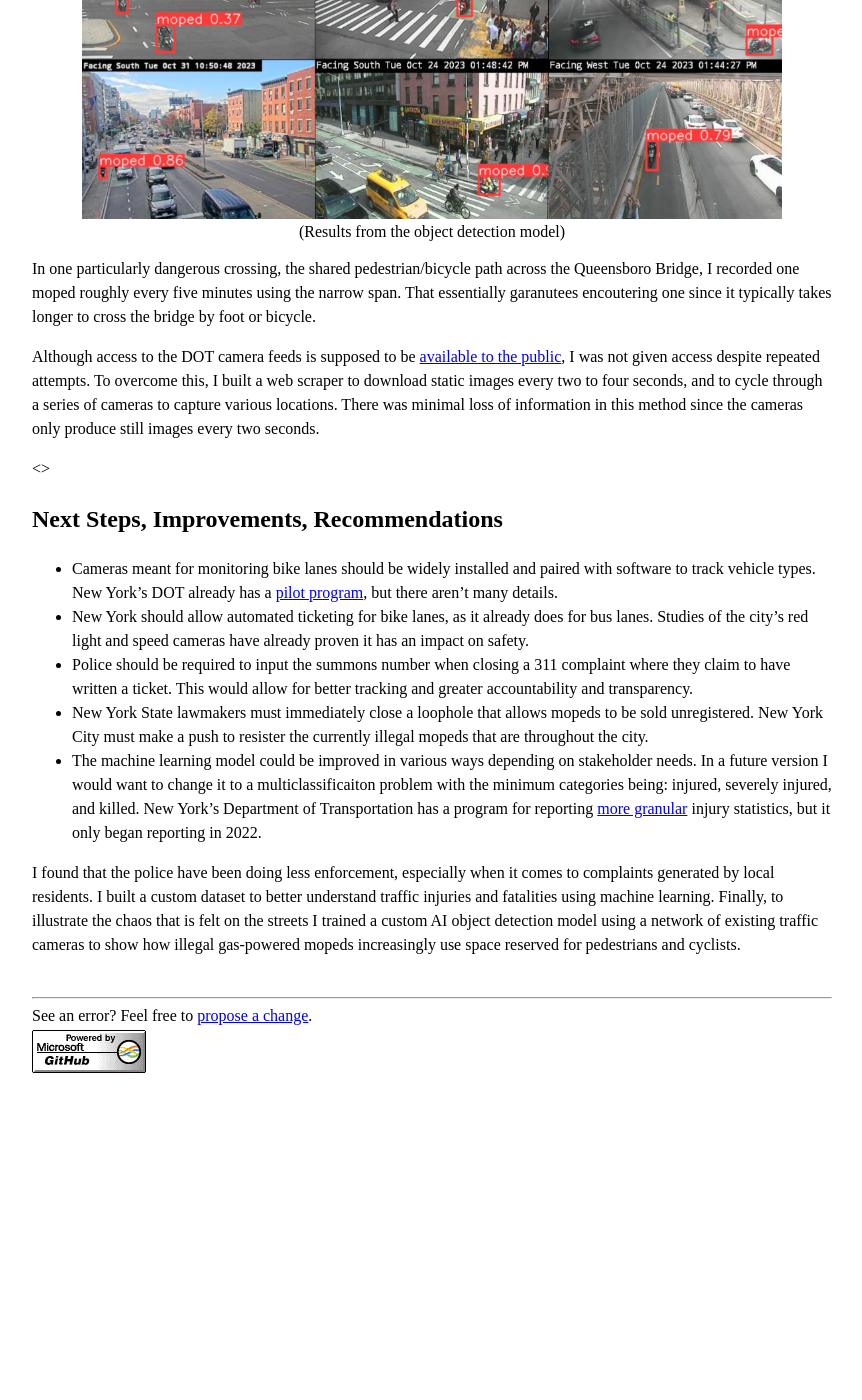
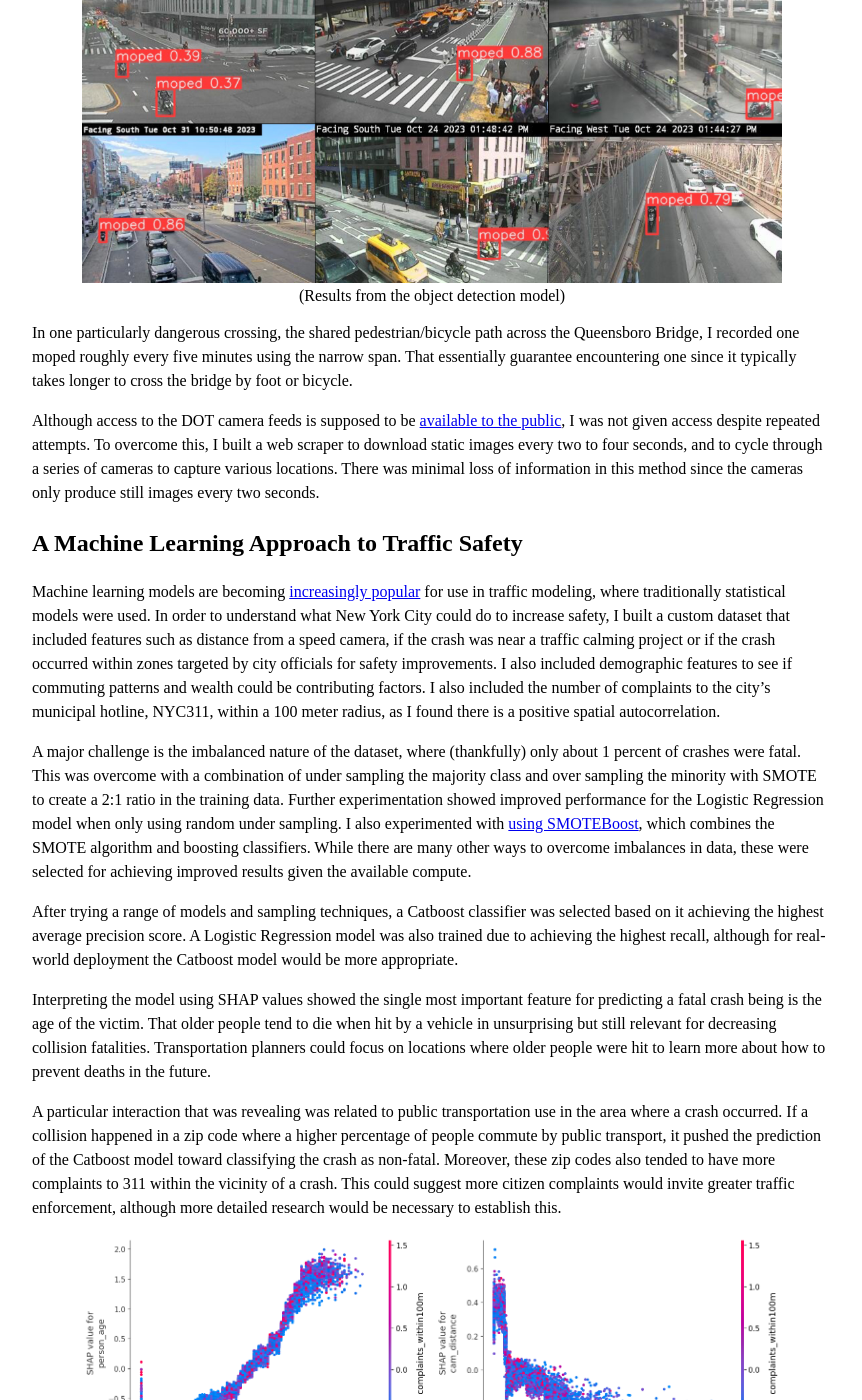
Before and after one commit to benarnav/benarnav.github.io, a Jekyll site: the page built from nyc_streets.md, in a window 1280 px wide and 1400 px high, scrolled down 3439 px. Shown: the whole window, without its empty margins (208-1070 px from the left). Built offline with Jekyll 4.4.1, drawn with Linux system fonts in a browser that asks for light colours; before the commit the page ends 4524 px from its top, so only the background shows below that; some of the changed text lies outside the part shown.

Commit message:
upload files

```diff
--- a/nyc_streets.md
+++ b/nyc_streets.md
@@ -2,26 +2,27 @@
 title: Understanding New York's Street Safety Crisis
 layout: page
 ---
+Here's a version of this research published in the journal [Vital City](). And if you'd like to see the code/data behind this, [click here](https://github.com/benarnav/nyc_streets/).
+<br>
 <h2>tl;dr</h2>
-New York City's streets are a pretty crazy place, they can be fun and exciting, but also dangerous. Amid a steady increase in complaints by ordinary citizens, police enforcement has plummeted all while there's been a surge in illegal gas powered mopeds taking to the streets. Here are some things I found:
+New York City's streets are a pretty crazy place, they can be fun and exciting, but also dangerous. Amid a steady increase in complaints by ordinary citizens, police enforcement has plummeted all while there's been a surge in illegal gas-powered mopeds taking to the streets. Here are some things I found:
 
 + <u>Cops don't always do what they say they do:</u> In <b>more than a third</b> of cases where police say they wrote a ticket after someone complained about illegal parking in the past decade, no matching summons could be found.
 + <u>The NYPD doesn't enforce the law on itself:</u> Less than 2 percent of illegal parking complaints filed within a block of a police precinct resulted in a ticket over the same period, with many officer's [chronically parking](https://www.sciencedirect.com/science/article/pii/S2590198223000635?via%3Dihub) on sidewalks and in bike lanes.
 + <u> Complaints are up, enforcement is down:</u> Complaints about illegal parking have increase more than seven fold between 2014 and 2023, while
-tickets issued by police officers have dropped by 67 percent.
-+ <u>A moped illegally crosses the 59th Street Bridge every five minutes:</u> I trained a custom object detection model using existing traffic cameras and recorded mopeds frequently crossing the span shared with pedestrians and cyclists. That's dangerous!
+tickets issued by police officers have dropped by 69 percent.
++ <u>A moped illegally crosses the 59th Street Bridge every five minutes:</u> I trained a custom object detection model using existing traffic cameras and recorded mopeds frequently crossing the span shared with pedestrians and cyclists. That's dangerous! And illegal!
 + <u>Car crashes and complaints are linked:</u> There is a positive correlation between the location of vehicle crashes where at least one person was injured or killed and the number of 311 complaints about illegal parking, faulty traffic signals and street lighting.
-+ [[TK information on the ML model]]
++ <u></u>
 
 <h2>Background: Lack of Enforcement</h2>
-<br>
 <iframe title="As Illegal Parking in NYC Grows, the Police Issue Fewer Tickets" aria-label="Interactive line chart" id="datawrapper-chart-mr9s9" src="https://datawrapper.dwcdn.net/mr9s9/4/" scrolling="no" frameborder="0" style="width: 0; min-width: 100%" height="400" data-external="1"></iframe><script type="text/javascript">!function(){"use strict";window.addEventListener("message",(function(a){if(void 0!==a.data["datawrapper-height"]){var e=document.querySelectorAll("iframe");for(var t in a.data["datawrapper-height"])for(var r=0;r<e.length;r++)if(e[r].contentWindow===a.source){var i=a.data["datawrapper-height"][t]+"px";e[r].style.height=i}}}))}();
 </script>
 <br>
 
 I found that the police have been doing less enforcement, especially when it comes to complaints generated by local residents. I built a custom dataset to better understand traffic injuries and fatalities using machine learning. Finally, to illustrate the chaos that is felt on the streets I  trained a custom AI object detection model using a network of existing traffic  cameras to show how illegal gas-powered mopeds increasingly use space reserved for pedestrians and cyclists.
 
-In the past decade, the NYPD has dramatically reduced enforcement of traffic and parking violaitons, leading to a dangerous environment on New York's streets. Like many cities in the United States, New York operates a hotline at 311 for citizens to file complaints or access a variety of city services. When a complaint is made about illegal parking, it is routed to the police.
+In the past decade, the NYPD has dramatically reduced enforcement of traffic and parking violations, leading to a dangerous environment on New York's streets. Like many cities in the United States, New York operates a hotline at 311 for citizens to file complaints or access a variety of city services. When a complaint is made about illegal parking, it is routed to the police.
 
 Police also often refuse to follow the law themselves when it comes to illegal parking. The streets around police stations have become clogged with officers' personal vehicles, sometimes rendering the sidewalk impassible, forcing pedestrians, wheelchair users and parents with strollers into the streets. New Yorkers are clearly frustrated by this chronic issue, and have repeatedly filed complaints to 311, but despite this surge less than 2 percent of illegal parking complaints within a one block radius of police precincts have resulted in a ticket.
 <br>
@@ -29,37 +30,51 @@
 </script>
 <br>
 
-
-<h2>TK subhead TK</h2>
-I'll confess I am one of those people who occasionally files illegal parking complaints. I've filed complaints where the resolution says a ticket was issued, but when I try to find the summons in city records, it isn't there. This lead me to cross reference 311 data with Department of Finance records of parking tickets. The only way to match these was by address, since the 311 complaints do not have vehicle indentifiers like a license plate number. While both summons and 311 records both have address information, the multiple spellings of things like "Ave" vs "Avenue" could cause issues, on top of freuqent mispellings. To overcome this I translated 311 address information into [street codes](https://nycplanning.github.io/Geosupport-UPG/chapters/chapterIV/section03/), a system for normalizing this information. These codes are already present for each summons. The matching logic is below and I feel is generous to the police, as long as any ticket was written in roughly the same location on the same day, it will count as a match.
-
-
-I experimented with different methods, taking into account the time difference between when the 311 complaint was closed and when the ticket was issued, but this could lead to false negatives. Despite this, I found that in the past decade more than a third of the tickets the police claim to have written in response to illegal parking complaints cannot be found in Department of Finance records. Overall if the data is taken on its face value, it shows since 2014 about 15 percent of parking complaints led to the cops writing a ticket. On closer inspection after taking into account complaints that could not be matched to a summons, that number drops to 10 percent. If data is unreliable then so are the policy decisions based on it.
+<h2>Missing Summonses</h2>
+I'll confess I am one of those people who occasionally files illegal parking complaints. I've filed complaints where the resolution says a ticket was issued, but when I try to find the summons in city records, it isn't there. This lead me to cross reference 311 data with Department of Finance records of parking tickets. The only way to match these was by address, since the 311 complaints do not have vehicle indentifiers like a license plate number. While both summons and 311 records both have address information, the multiple spellings of things like "Ave" vs "Avenue" could cause issues, on top of freuqent mispellings. To overcome this I translated 311 address information into [street codes](https://nycplanning.github.io/Geosupport-UPG/chapters/chapterIV/section03/), a system for normalizing this information. These codes are already present for each summons.
 <br>
 <iframe title="A Growing Gap Between NYPD Claims and City Records on Illegal Parking Complaints" aria-label="Interactive line chart" id="datawrapper-chart-KN15L" src="https://datawrapper.dwcdn.net/KN15L/2/" scrolling="no" frameborder="0" style="width: 0; min-width: 100% !important; border: none;" height="200" data-external="1"></iframe><script type="text/javascript">!function(){"use strict";window.addEventListener("message",(function(a){if(void 0!==a.data["datawrapper-height"]){var e=document.querySelectorAll("iframe");for(var t in a.data["datawrapper-height"])for(var r=0;r<e.length;r++)if(e[r].contentWindow===a.source){var i=a.data["datawrapper-height"][t]+"px";e[r].style.height=i}}}))}();
 </script>
 <br>
+I experimented with different methods, taking into account the time difference between when the 311 complaint was closed and when the ticket was issued, but this could lead to false negatives. Despite this, I found that in the past decade more than a third of the tickets the police claim to have written in response to illegal parking complaints cannot be found in Department of Finance records. Overall if the data is taken on its face value, it shows since 2014 about 15 percent of parking complaints led to the cops writing a ticket. On closer inspection after taking into account complaints that could not be matched to a summons, that number drops to 10 percent. If data is unreliable then so are the policy decisions based on it.
+
+## Quantifying the Surge of Illegal Mopeds
+
 This has come at a time when New York's streets have seen a surge in e-bikes and often illegal gas-powered mopeds, mostly caused by an increase in food delivery. The vast majority of scooters are not registered, do not have license plates and use bike lanes illegally. There has been a flurry of [anecdotal evidence](https://www.curbed.com/2023/10/bike-lane-manhattan-queensboro-bridge-cyclists-crashes.html) of crashes and close calls, with some deciding to forgo cycling in response.
 
-To better asses the problem, I built an object detection model using footage from NYC Department of Transportation cameras to show the proliferation of mopeds being driven where they shouldn't. It revealed mopeds riding in bike lanes, pedestrian plazas and across bridges in space meant for non-motorized travel. It's imperfect but allows us to begin to understand the problem and formulate solutions beyond occational [police stings](https://www.thecity.nyc/2023/09/07/migrant-moped-nypd-raid-tasers/) that burden some of the most vulnerable New Yorkers.
+To better asses the problem, I built an object detection model using footage from NYC Department of Transportation cameras to show the proliferation of mopeds being driven where they shouldn't. It revealed mopeds riding in bike lanes, pedestrian plazas and across bridges in space meant for non-motorized travel. It's imperfect but allows us to begin to understand the problem and formulate solutions beyond occasional [police stings](https://www.thecity.nyc/2023/09/07/migrant-moped-nypd-raid-tasers/) that burden some of the most vulnerable New Yorkers.
 <figure style="text-align: center;">
   <a href="/assets/img/moped_examples_citywide.jpg">
     <img style="max-width: 700px;" src="/assets/img/moped_examples_citywide.jpg" alt="mopeds found using object detection" />
   </a>
   <figcaption>(Results from the object detection model)</figcaption>
 </figure>
-In one particularly dangerous crossing, the shared pedestrian/bicycle path across the Queensboro Bridge, I recorded one moped roughly every five minutes using the narrow span. That essentially garanutees encoutering one since it typically takes longer to cross the bridge by foot or bicycle.
+In one particularly dangerous crossing, the shared pedestrian/bicycle path across the Queensboro Bridge, I recorded one moped roughly every five minutes using the narrow span. That essentially guarantee encountering one since it typically takes longer to cross the bridge by foot or bicycle.
 
 Although access to the DOT camera feeds is supposed to be [available to the public](https://webcams.nyctmc.org/subscribers), I was not given access despite repeated attempts. To overcome this, I built a web scraper to download static images every two to four seconds, and to cycle through a series of cameras to capture various locations. There was minimal loss of information in this method since the cameras only produce still images every two seconds.
 
-<>
+## A Machine Learning Approach to Traffic Safety
+
+Machine learning models are becoming [increasingly popular](https://www.sciencedirect.com/science/article/pii/S2095756420301410?ref=pdf_download&fr=RR-2&rr=829af43178be4282) for use in traffic modeling, where traditionally statistical models were used. In order to understand what New York City could do to increase safety, I built a custom dataset that included features such as distance from a speed camera, if the crash was near a traffic calming project or if the crash occurred within zones targeted by city officials for safety improvements. I also included demographic features to see if commuting patterns and wealth could be contributing factors. I also included the number of complaints to the city’s municipal hotline, NYC311, within a 100 meter radius, as I found there is a positive spatial autocorrelation.
+
+A major challenge is the imbalanced nature of the dataset, where (thankfully) only about 1 percent of crashes were fatal. This was overcome with a combination of under sampling the majority class and over sampling the minority with SMOTE to create a 2:1 ratio in the training data. Further experimentation showed improved performance for the Logistic Regression model when only using random under sampling. I also experimented with [using SMOTEBoost](https://www3.nd.edu/~nchawla/papers/ECML03.pdf), which combines the SMOTE algorithm and boosting classifiers. While there are many other ways to overcome imbalances in data, these were selected for achieving improved results given the available compute.
+
+After trying a range of models and sampling techniques, a Catboost classifier was selected based on it achieving the highest average precision score. A Logistic Regression model was also trained due to achieving the highest recall, although for real-world deployment the Catboost model would be more appropriate.
+
+Interpreting the model using SHAP values showed the single most important feature for predicting a fatal crash being is the age of the victim. That older people tend to die when hit by a vehicle in unsurprising but still relevant for decreasing collision fatalities. Transportation planners could focus on locations where older people were hit to learn more about how to prevent deaths in the future.
+
+A particular interaction that was revealing was related to public transportation use in the area where a crash occurred. If a collision happened in a zip code where a higher percentage of people commute by public transport, it pushed the prediction of the Catboost model toward classifying the crash as non-fatal. Moreover, these zip codes also tended to have more complaints to 311 within the vicinity of a crash. This could suggest more citizen complaints would invite greater traffic enforcement, although more detailed research would be necessary to establish this.
+<figure style="text-align: center;">
+  <a href="/assets/img/nyc_streets_shap_plots.png">
+    <img style="max-width: 700px;" src="/assets/img/nyc_streets_shap_plots.png" alt="shap plots for four features" />
+  </a>
+  <figcaption>(SHAP plots for four features)</figcaption>
+</figure>
+In 2014, New York City implemented the Vision Zero program, aiming to eliminate all traffic deaths and serious injuries by 2024. As part of his program the Department of Transportation has created several zones marked as "priority" under the program. If a crash was outside these zones, it contributed to the model predicting a fatal crash, while collisions inside these zones had the opposite effect. And while automated enforcement of speeding and running red lights with cameras has decreased this dangerous behavior according to city studies, proximity to a cameras was associated with increasing the likelihood of a fatal prediction. This could be a sign to transportation planners to focus on other measures near cameras to improve safety.
 
 <h2>Next Steps, Improvements, Recommendations</h2>
 + Cameras meant for monitoring bike lanes should be widely installed and paired with software to track vehicle types. New York's DOT already has a [pilot program](https://www.curbed.com/2023/04/nyc-dot-street-sensors-viva.html), but there aren't many details.
-+ New York should allow automated ticketing for bike lanes, as it already does for bus lanes. Studies of the city's red light and speed cameras have already proven it has an impact on safety.
++ New York should allow automated ticketing for bike lanes, as it already does for bus lanes. Studies of the city's [red light and speed cameras](https://home.nyc.gov/html/dot/downloads/pdf/speed-camera-report.pdf) have already proven it has an impact on safety.
 + Police should be required to input the summons number when closing a 311 complaint where they claim to have written a ticket. This would allow for better tracking and greater accountability and transparency.
-+ New York State lawmakers must immediately close a loophole that allows mopeds to be sold unregistered. New York City must make a push to resister the currently illegal mopeds that are throughout the city.
-+ The machine learning model could be improved in various ways depending on stakeholder needs. In a future version I would want to change it to a multiclassificaiton problem with the minimum categories being: injured, severely injured, and killed. New York's Department of Transportation has a program for reporting [more granular](https://www.nyc.gov/html/dot/downloads/pdf/sirta-report-q2-2023.pdf) injury statistics, but it only began reporting in 2022.
-
-
-I found that the police have been doing less enforcement, especially when it comes to complaints generated by local residents. I built a custom dataset to better understand traffic injuries and fatalities using machine learning. Finally, to illustrate the chaos that is felt on the streets I  trained a custom AI object detection model using a network of existing traffic  cameras to show how illegal gas-powered mopeds increasingly use space reserved for pedestrians and cyclists.
++ New York State lawmakers must immediately close a loophole that allows mopeds to be sold unregistered. New York City must make a push to resister the currently illegal mopeds that are already in use throughout the city. So far punitive measures that focus on police confiscating illegal mopeds have not been effective.
++ The machine learning model could be improved in various ways depending on stakeholder needs. In a future version I would want to change it to a multiclassificaiton problem with the minimum categories being: property damage only, injured, severely injured, and killed. New York's Department of Transportation has a program for reporting [more granular](https://www.nyc.gov/html/dot/downloads/pdf/sirta-report-q2-2023.pdf) injury statistics, but it only began reporting in 2022.
```
Also changed, not shown: README.md (added), assets/img/nyc_streets_shap_plots.png (added).
